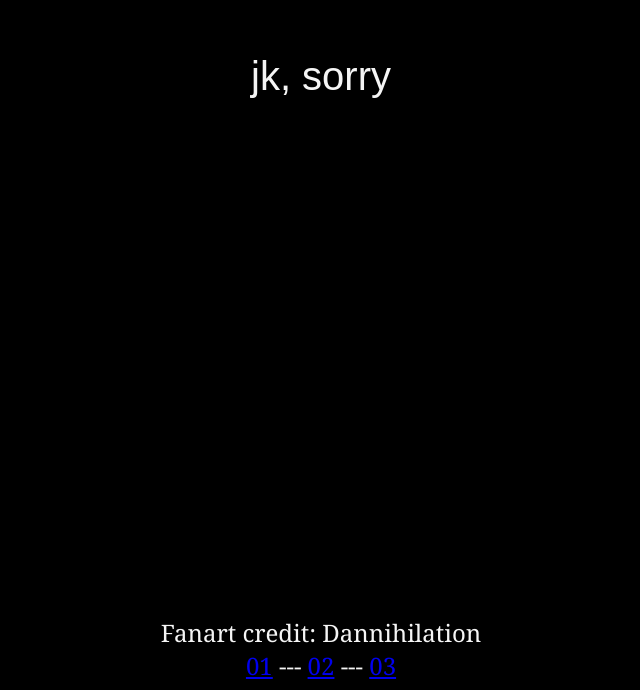
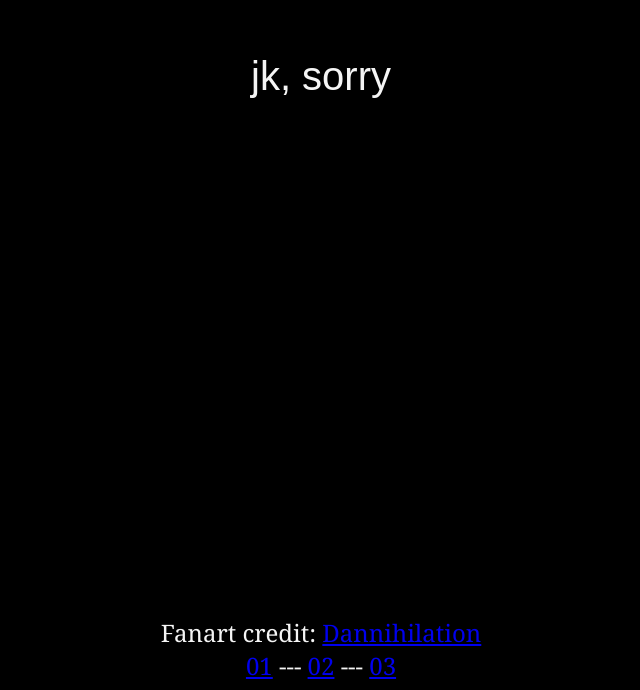
Before and after one commit to huma139/dan-message, a plain HTML site: page index.html in a window 1280 px wide. Shown: the part 7744-8434 px from the top of the page, without its empty margins (319-959 px from the left). Drawn offline with Linux system fonts and the light colour scheme.

Commit message:
tr oi cai quan queee di zzz

```diff
--- a/index.html
+++ b/index.html
@@ -33,7 +33,7 @@
             <p>and so do i</p>
             <p>jk, sorry</p>
 
-            <footer>Fanart credit: Dannihilation <br>
+            <footer>Fanart credit: <a href="https://twitter.com/Dannihilation7">Dannihilation</a> <br>
                 <a href="https://www.facebook.com/dannihilation7/posts/416564109905499">01</a>
                 ---
                 <a href="https://www.facebook.com/dannihilation7/posts/416568303238413">02</a>
```
